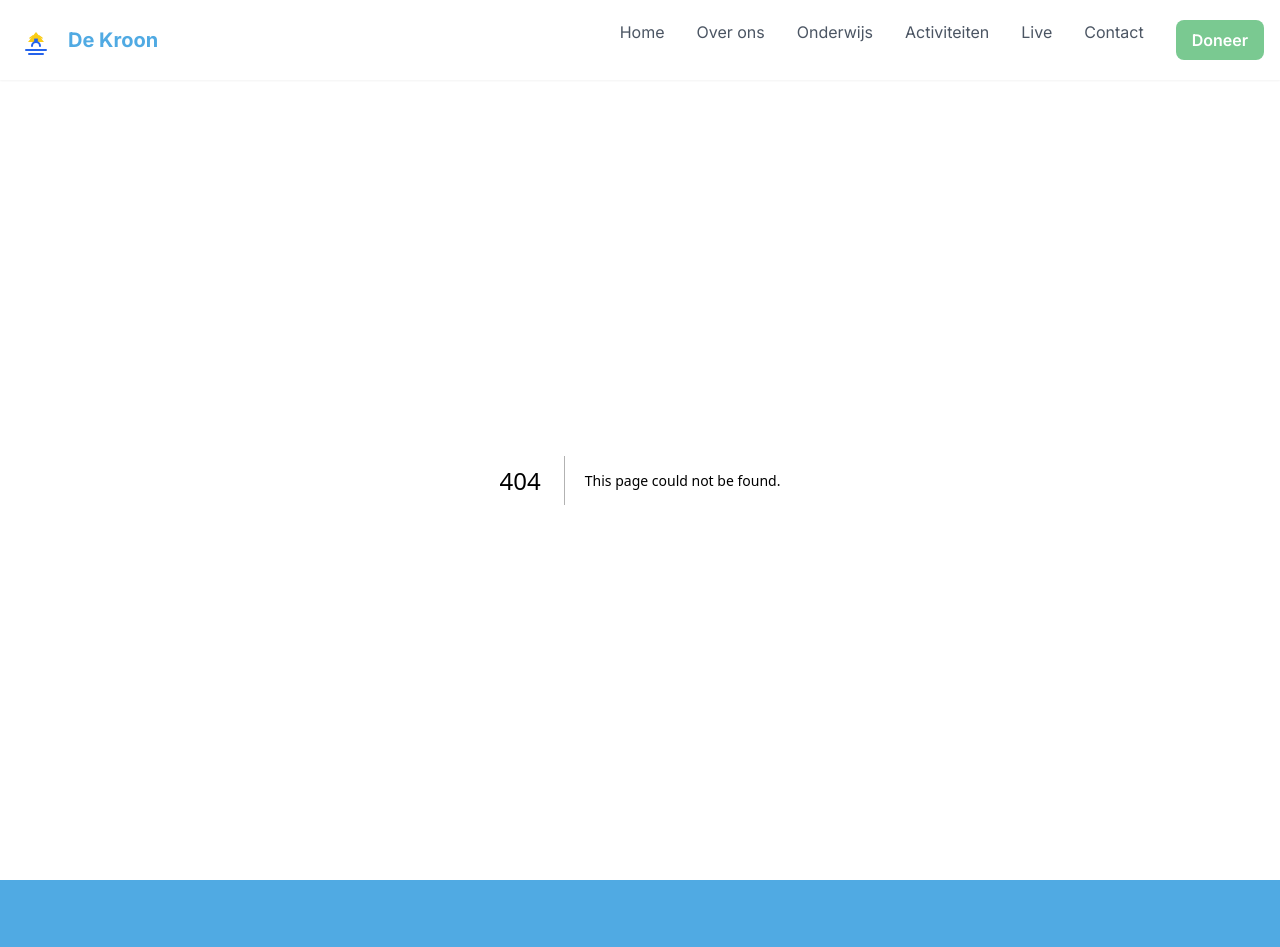
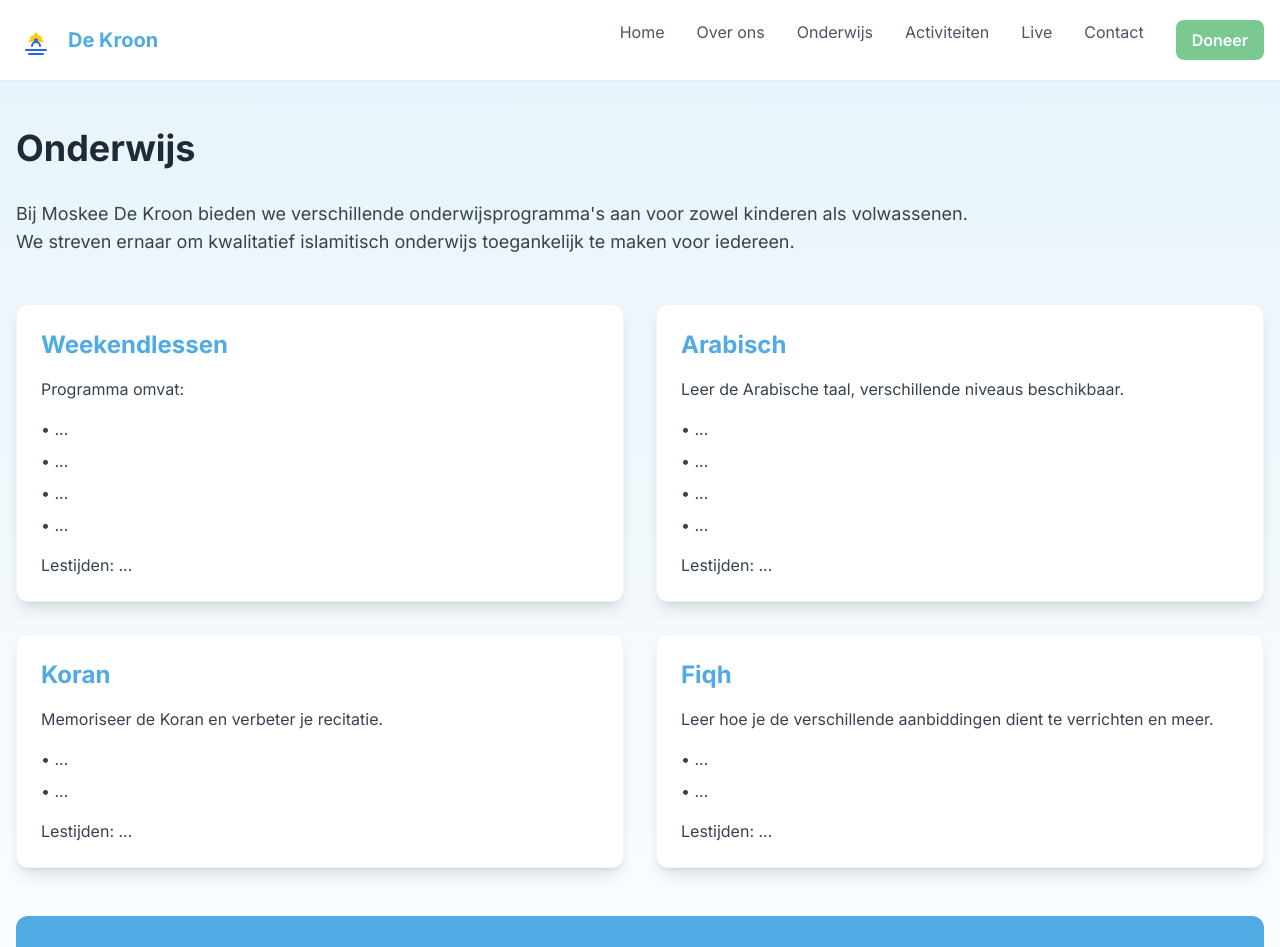
Before and after one commit to nabil-ziani/de-kroon, a Next.js app: page /onderwijs in a window 1280 px wide. Before the commit this address had no page. Shown: the top 947 px of the page. Built offline with nearby package versions, Linux system fonts and the light colour scheme.

Commit message:
add pages and designed /onderwijs

```diff
--- /dev/null
+++ b/app/activiteiten/page.tsx
@@ -0,0 +1,12 @@
+export default function ActivitiesPage() {
+  return (
+    <main className="pt-24 pb-16">
+      <div className="container mx-auto px-4">
+        <h1 className="text-4xl font-bold text-gray-800 mb-8">Activiteiten</h1>
+        <div className="grid md:grid-cols-3 gap-6">
+          {/* Activiteiten grid */}
+        </div>
+      </div>
+    </main>
+  );
+}
--- /dev/null
+++ b/app/contact/page.tsx
@@ -0,0 +1,19 @@
+export default function ContactPage() {
+  return (
+    <main className="pt-24 pb-16">
+      <div className="container mx-auto px-4">
+        <h1 className="text-4xl font-bold text-gray-800 mb-8">Contact</h1>
+        <div className="grid md:grid-cols-2 gap-12">
+          <div>
+            <h2 className="text-2xl font-bold text-blue mb-4">Neem Contact Op</h2>
+            {/* Contact formulier */}
+          </div>
+          <div>
+            <h2 className="text-2xl font-bold text-blue mb-4">Locatie & Contact</h2>
+            {/* Contact informatie en kaart */}
+          </div>
+        </div>
+      </div>
+    </main>
+  );
+}
--- /dev/null
+++ b/app/donatie/page.tsx
@@ -0,0 +1,15 @@
+export default function DonatePage() {
+  return (
+    <main className="pt-24 pb-16">
+      <div className="container mx-auto px-4">
+        <h1 className="text-4xl font-bold text-gray-800 mb-8">Doneren</h1>
+        <div className="max-w-3xl mx-auto">
+          <div className="bg-white rounded-xl shadow-lg p-8">
+            <h2 className="text-2xl font-bold text-blue mb-4">Steun Onze Moskee</h2>
+            {/* Donatie opties en formulier */}
+          </div>
+        </div>
+      </div>
+    </main>
+  );
+}
--- /dev/null
+++ b/app/live/page.tsx
@@ -0,0 +1,13 @@
+export default function LivePage() {
+  return (
+    <main className="pt-24 pb-16">
+      <div className="container mx-auto px-4">
+        <h1 className="text-4xl font-bold text-gray-800 mb-8">Live Uitzendingen</h1>
+        <div className="grid md:grid-cols-2 gap-12">
+          {/* Live stream component */}
+          {/* Uitzendschema */}
+        </div>
+      </div>
+    </main>
+  );
+}
--- /dev/null
+++ b/app/onderwijs/page.tsx
@@ -0,0 +1,94 @@
+export default function EducationPage() {
+    return (
+        <main className="min-h-screen pt-12 pb-16 bg-gradient-to-b from-[#e8f4fb] to-white">
+            <div className="container mx-auto px-4">
+                <h1 className="text-4xl font-bold text-gray-800 mb-8">Onderwijs</h1>
+
+                {/* Intro tekst */}
+                <div className="max-w-5xl mb-12">
+                    <p className="text-lg text-gray-700">
+                        Bij Moskee De Kroon bieden we verschillende onderwijsprogramma's aan voor zowel kinderen als volwassenen. <br />
+                        We streven ernaar om kwalitatief islamitisch onderwijs toegankelijk te maken voor iedereen.
+                    </p>
+                </div>
+
+                {/* Onderwijs programma's */}
+                <div className="grid md:grid-cols-2 gap-8 mb-12">
+                    <div className="bg-white rounded-xl shadow-lg p-6 border border-gray-100">
+                        <h2 className="text-2xl font-bold text-blue mb-4">Weekendlessen</h2>
+                        <p className="text-gray-700 mb-4">
+                            Programma omvat:
+                        </p>
+                        <ul className="text-gray-700 space-y-2 mb-4">
+                            <li>• ...</li>
+                            <li>• ...</li>
+                            <li>• ...</li>
+                            <li>• ...</li>
+                        </ul>
+                        <p className="text-gray-700">
+                            Lestijden: ...
+                        </p>
+                    </div>
+
+                    <div className="bg-white rounded-xl shadow-lg p-6 border border-gray-100">
+                        <h2 className="text-2xl font-bold text-blue mb-4">Arabisch</h2>
+                        <p className="text-gray-700 mb-4">
+                            Leer de Arabische taal, verschillende niveaus beschikbaar.
+                        </p>
+                        <ul className="text-gray-700 space-y-2 mb-4">
+                            <li>• ...</li>
+                            <li>• ...</li>
+                            <li>• ...</li>
+                            <li>• ...</li>
+                        </ul>
+                        <p className="text-gray-700">
+                            Lestijden: ...
+                        </p>
+                    </div>
+
+                    <div className="bg-white rounded-xl shadow-lg p-6 border border-gray-100">
+                        <h2 className="text-2xl font-bold text-blue mb-4">Koran</h2>
+                        <p className="text-gray-700 mb-4">
+                            Memoriseer de Koran en verbeter je recitatie.
+                        </p>
+                        <ul className="text-gray-700 space-y-2 mb-4">
+                            <li>• ...</li>
+                            <li>• ...</li>
+                        </ul>
+                        <p className="text-gray-700">
+                            Lestijden: ...
+                        </p>
+                    </div>
+
+                    <div className="bg-white rounded-xl shadow-lg p-6 border border-gray-100">
+                        <h2 className="text-2xl font-bold text-blue mb-4">Fiqh</h2>
+                        <p className="text-gray-700 mb-4">
+                            Leer hoe je de verschillende aanbiddingen dient te verrichten en meer.
+                        </p>
+                        <ul className="text-gray-700 space-y-2 mb-4">
+                            <li>• ...</li>
+                            <li>• ...</li>
+                        </ul>
+                        <p className="text-gray-700">
+                            Lestijden: ...
+                        </p>
+                    </div>
+                </div>
+
+                {/* Contact sectie */}
+                <div className="bg-blue text-white rounded-xl p-8 text-center">
+                    <h2 className="text-2xl font-bold mb-4">Interesse in een van onze programma's?</h2>
+                    <p className="mb-6">
+                        Neem contact met ons op voor meer informatie of om je in te schrijven.
+                    </p>
+                    <a
+                        href="/contact"
+                        className="inline-block bg-green text-white px-6 py-3 rounded-lg font-semibold hover:opacity-90 transition-colors"
+                    >
+                        Contact opnemen
+                    </a>
+                </div>
+            </div>
+        </main>
+    );
+}
--- /dev/null
+++ b/app/over-ons/page.tsx
@@ -0,0 +1,16 @@
+export default function AboutPage() {
+  return (
+    <main className="pt-24 pb-16">
+      <div className="container mx-auto px-4">
+        <h1 className="text-4xl font-bold text-gray-800 mb-8">Over Ons</h1>
+        <div className="prose max-w-4xl">
+          <p className="text-lg text-gray-700 mb-6">
+            Moskee De Kroon is een bruisend centrum voor de moslimgemeenschap,
+            waar educatie, spiritualiteit en gemeenschap samenkomen.
+          </p>
+          {/* Meer content hier */}
+        </div>
+      </div>
+    </main>
+  );
+}
```
